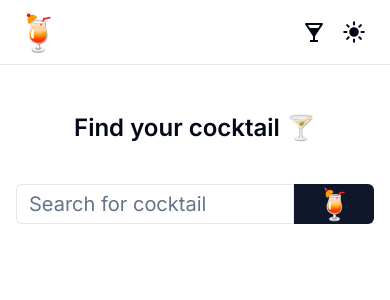
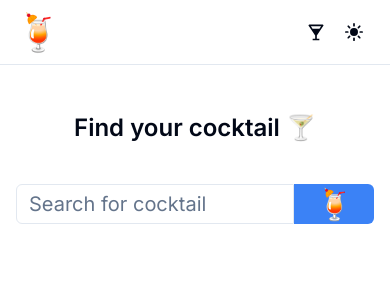
Before and after one commit to DrShpongle/my-drinks, a Next.js app: page / in a window 390 px wide. Shown: the top 300 px of the page. Built offline with nearby package versions, Linux system fonts and the light colour scheme.

Commit message:
UI tweaks

```diff
--- a/src/app/layout.tsx
+++ b/src/app/layout.tsx
@@ -27,7 +27,7 @@ export default function RootLayout({
         <Providers>
           <div className="flex flex-col items-center">
             <Navigation />
-            <main className="grow w-full pt-28 md:pt-32 lg:pt-40 pb-20">
+            <main className="grow w-full pt-28 md:pt-40 lg:pt-48 pb-20">
               {children}
             </main>
           </div>
--- a/src/app/page.tsx
+++ b/src/app/page.tsx
@@ -60,11 +60,11 @@ export default function Home() {
         <h1 className="font-semibold text-2xl md:text-3xl">
           Find your cocktail 🍸
         </h1>
-        <div className="flex items-center w-full my-10 md:my-20">
+        <div className="flex items-center w-full mt-10 md:mt-20">
           <Input
             ref={inputRef}
             placeholder="Search for cocktail"
-            className="rounded-r-none grow text-xl"
+            className="rounded-r-none grow text-xl text-text"
             disabled={mutation.isPending}
             onKeyDown={e => {
               if (e.key === 'Enter') {
@@ -75,27 +75,24 @@ export default function Home() {
           />
           <Button
             type="button"
-            className="rounded-l-none text-3xl min-w-20"
+            className="rounded-l-none text-3xl min-w-20 bg-blue-500"
             onClick={handleSearch}
             disabled={mutation.isPending}
           >
             🍹
           </Button>
         </div>
+        <div className="h-10 md:h-20 flex justify-center items-center w-full">
           {mutation.isPending && <p>Loading...</p>}
           {mutation.isError && (
             <p>
               Error: {(mutation.error as Error)?.message || 'An error occurred'}
             </p>
           )}
-        {mutation.isSuccess && (
-          <div className="w-full">{renderCocktails()}</div>
-        )}
+        </div>
         {isClient && !isEmpty(searchResults) && (
-          <>
-            <h3 className="mt-20 text-lg font-semibold">
-              Recent search results:
-            </h3>
+          <div className="mb-20 flex flex-col items-center">
+            <h3 className="text-lg font-semibold">Recent search results:</h3>
             <div className="flex flex-wrap justify-center gap-4 mt-4">
               {searchResults?.slice(0, 10).map(res => {
                 return (
@@ -109,7 +106,10 @@ export default function Home() {
                 )
               })}
             </div>
-          </>
+          </div>
+        )}
+        {mutation.isSuccess && (
+          <div className="w-full">{renderCocktails()}</div>
         )}
       </div>
     </div>
--- a/src/components/favorites.tsx
+++ b/src/components/favorites.tsx
@@ -25,7 +25,7 @@ import {
 export default function Favorites() {
   const [open, setOpen] = React.useState<boolean>(false)
 
-  const handleLinkClick = () => {
+  const handleClosePopover = () => {
     setOpen(false)
   }
 
@@ -38,11 +38,12 @@ export default function Favorites() {
 
   const handleClearFavorites = () => {
     dispatch(clearFavorites())
+    handleClosePopover()
   }
 
   return (
     <Popover open={open} onOpenChange={setOpen}>
-      <PopoverTrigger className="p-0 text-2xl">
+      <PopoverTrigger className="p-0 text-xl md:text-2xl">
         <TooltipProvider>
           <Tooltip>
             <TooltipTrigger asChild>
@@ -74,7 +75,7 @@ export default function Favorites() {
                     <Link
                       href={`/${item.id}`}
                       className="overflow-hidden shrink-0 rounded-sm"
-                      onClick={handleLinkClick}
+                      onClick={handleClosePopover}
                     >
                       <Image
                         src={item.thumb}
@@ -86,7 +87,7 @@ export default function Favorites() {
                     <Link
                       href={`/${item.id}`}
                       className="grow overflow-hidden truncate"
-                      onClick={handleLinkClick}
+                      onClick={handleClosePopover}
                     >
                       {item.name}
                     </Link>
--- a/src/components/theme-toggle.tsx
+++ b/src/components/theme-toggle.tsx
@@ -24,8 +24,8 @@ export function ThemeToggle() {
       <Tooltip>
         <TooltipTrigger asChild>
           <Button variant={null} size="icon" onClick={toggleTheme}>
-            <IoSunny className="text-2xl rotate-0 scale-100 transition-all dark:-rotate-90 dark:scale-0" />
-            <IoMoon className="absolute text-2xl rotate-90 scale-0 transition-all dark:rotate-0 dark:scale-100" />
+            <IoSunny className="text-xl md:text-2xl rotate-0 scale-100 transition-all dark:-rotate-90 dark:scale-0" />
+            <IoMoon className="absolute text-xl md:text-2xl rotate-90 scale-0 transition-all dark:rotate-0 dark:scale-100" />
             <span className="sr-only">Toggle theme</span>
           </Button>
         </TooltipTrigger>
```
Lines whose indentation alone changed are shown as unchanged.
